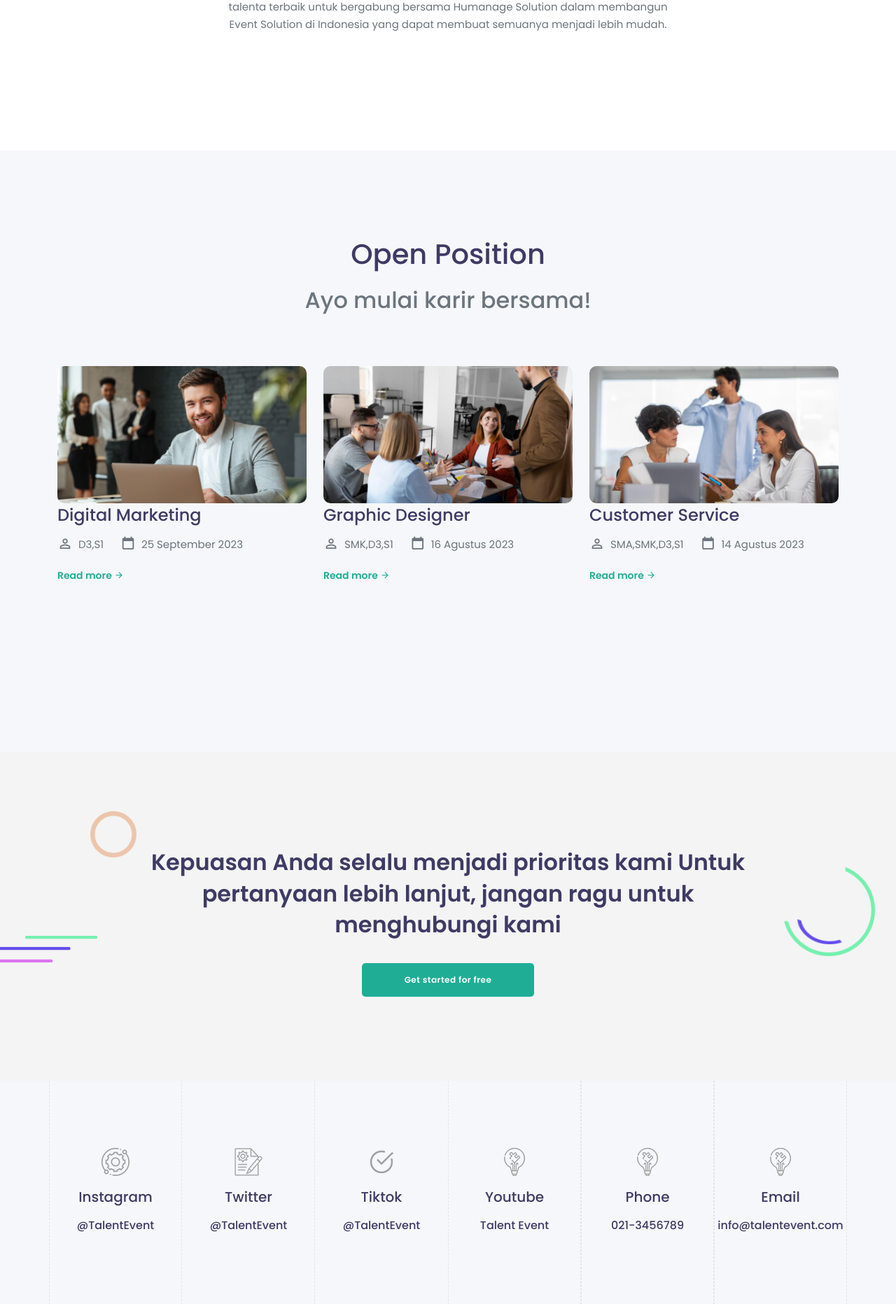
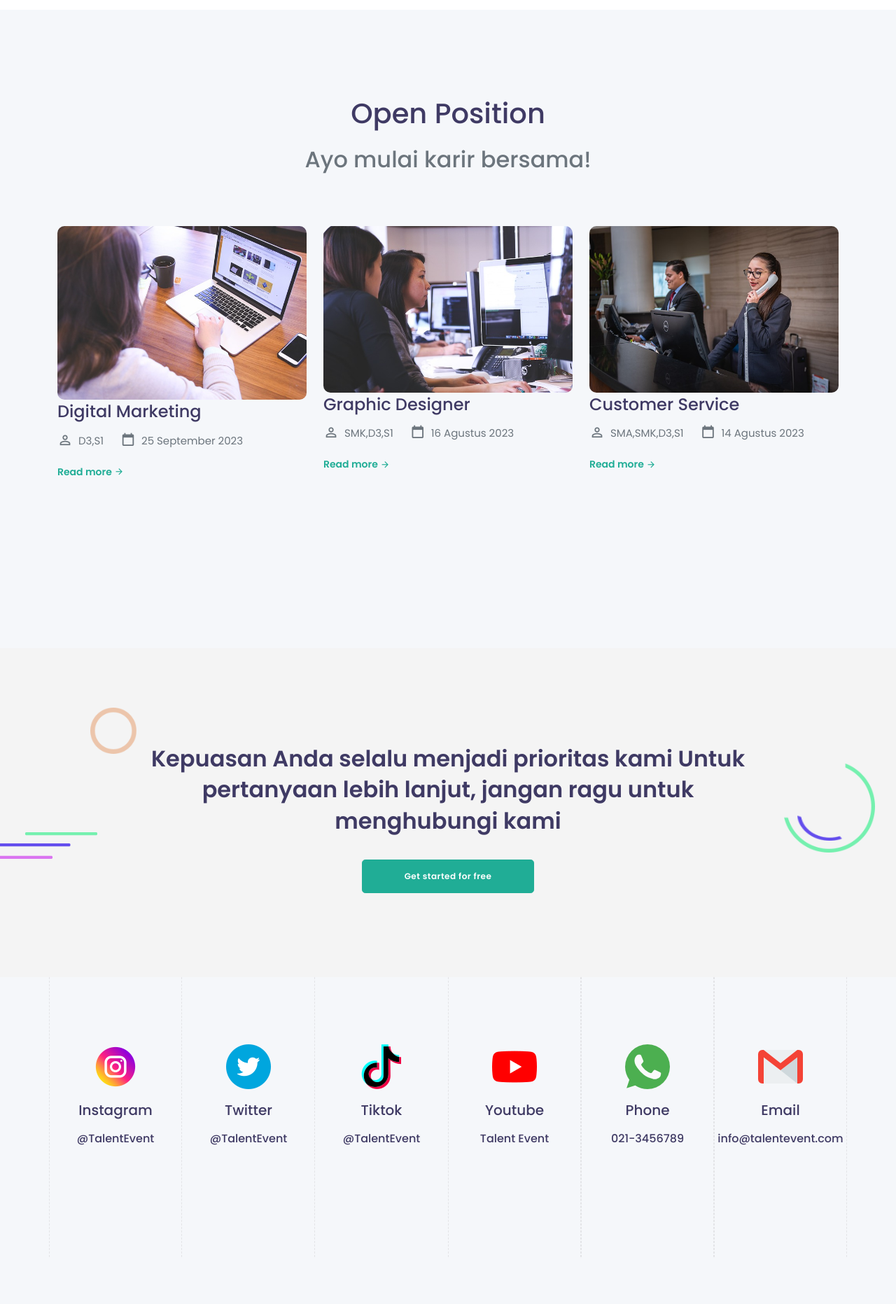
Before and after one commit to AmandaYora/event, a CodeIgniter 4 app: the page made by app/Views/LandingPage/index.php in a window 1280 px wide. Shown: the part 4063-5926 px from the top of the page at 70% size. Run offline with PHP 8.4 and a stand-in for CodeIgniter, Linux system fonts and the light colour scheme; the template is opened without the code that fills it, so the values that code supplies are empty; some libraries are stand-ins or nearby versions.

Commit message:
penambahan gambar&icon

```diff
--- a/app/Views/LandingPage/index.php
+++ b/app/Views/LandingPage/index.php
@@ -15,6 +15,7 @@
 
     <!-- Bootstrap core CSS -->
     <link href="<?= base_url('assets/landingpage/css/bootstrap.min.css'); ?>" rel="stylesheet">
+    <link rel="stylesheet" href="https://cdn.jsdelivr.net/npm/mdi-font@2.2.43/css/materialdesignicons.min.css">
 
     <!-- tiny slider -->
     <link href="<?= base_url('assets/landingpage/css/tiny-slider.css'); ?>" rel="stylesheet">
@@ -23,6 +24,9 @@
 
     <!-- Materialdesign icons css -->
     <link href="<?= base_url('assets/landingpage/css/materialdesignicons.min.css'); ?>" rel="stylesheet">
+    <link rel="stylesheet" href="https://cdn.jsdelivr.net/npm/mdi-font@2.2.43/css/materialdesignicons.min.css">
+
+
 
     <!-- Custom styles for this template -->
     <link href="<?= base_url('assets/landingpage/css/style.css'); ?>" rel="stylesheet">
@@ -95,7 +99,7 @@
                     <div class="col-lg-6 mt-5">
                         <div class="animation-image" id="home-animation">
                             <div class="main-image mt-5 mt-lg-0 ms-lg-5 position-relative">
-                                <img src="<?= base_url('assets/landingpage/images/home/home-bg.png'); ?>" alt="" class="img-fluid">
+                                <img src="<?= base_url('assets/landingpage/images/home/home-bg.jpg'); ?>" alt="" class="img-fluid">
                             </div>
                         </div>
                     </div>
@@ -228,7 +232,7 @@
                 <div class="col-lg-7">
                     <div class="sec-image position-relative " id="sec-image">
                         <div class="bg-img overflow-hidden border-radius">
-                            <img src="<?= base_url('assets/landingpage/images/features/img-1.png'); ?>" alt="" class="img-fluid">
+                            <img src="<?= base_url('assets/landingpage/images/features/img-11.jpg'); ?>" alt="" class="img-fluid">
                         </div>
                         <div class="youtube-icon ">
                             <a href="#watchvideomodal" data-bs-toggle="modal">
@@ -413,11 +417,10 @@
                     </div>
                 </div>
             </div>
-
             <div class="row mt-5">
                 <div class="col-lg-4 col-md-6 mt-4 mt-2">
                     <div class="blog-image overflow-hidden">
-                        <img src="assets/landingpage/images/blog/img-1.jpg" alt="" class="img-fluid w-100">
+                        <img src="assets/landingpage/images/blog/img-122.jpg" alt="" class="img-fluid w-100">
                     </div>
                     <div class="blog-content mb-2">
                         <!-- <a href="">
@@ -443,7 +446,7 @@
                 </div>
                 <div class="col-lg-4 col-md-6 mt-4 mt-2">
                     <div class="blog-image overflow-hidden">
-                        <img src="assets/landingpage/images/blog/img-2.jpg" alt="" class="img-fluid w-100">
+                        <img src="assets/landingpage/images/blog/img-222.jpg" alt="" class="img-fluid w-100">
                     </div>
                     <div class="blog-content mb-2">
                         <!-- <a href="">
@@ -469,7 +472,7 @@
                 </div>
                 <div class="col-lg-4 col-md-6  mt-4 mt-2">
                     <div class="blog-image overflow-hidden">
-                        <img src="assets/landingpage/images/blog/img-3.jpg" alt="" class="img-fluid w-100">
+                        <img src="assets/landingpage/images/blog/img-333.jpg" alt="" class="img-fluid w-100">
                     </div>
                     <div class="blog-content">
                         <!-- <a href="">
@@ -534,7 +537,7 @@
                             <div class="side-border-left"></div>
                             <div class="py-5 pb-0">
                                 <div class="counter-image">
-                                    <img src="<?= base_url('assets/landingpage/images/counter/support.png'); ?>" alt="">
+                                    <img src="<?= base_url('assets/landingpage/images/counter/instagram.png'); ?>" alt="">
                                 </div>
                                 <!-- <h2 class="counter_value fw-bold mt-2 text-primary" data-bs-target="1789"></h2> -->
                                 <h5 class="counter-caption mb-0 mt-3">Instagram</h5>
@@ -547,7 +550,7 @@
                     <div class="col-lg-2 p-lg-0">
                         <div class="counter-box py-0 py-lg-5 text-center">
                             <div class="py-5 pb-0">
-                                <img src="<?= base_url('assets/landingpage/images/counter/project-running.png'); ?>" alt="">
+                                <img src="<?= base_url('assets/landingpage/images/counter/twitter.png'); ?>" alt="">
                                 <!-- <h2 class="counter_value fw-bold mt-2 text-primary" data-bs-target="19">0</h2> -->
                                 <h5 class="counter-caption mb-0 mt-3">Twitter</h5>
                                 <h6 class="counter-caption mb-0 mt-3">@TalentEvent</h6>
@@ -559,7 +562,7 @@
                     <div class="col-lg-2 p-lg-0">
                         <div class="counter-box py-0 py-lg-5 text-center side-border">
                             <div class="py-5 pb-0">
-                                <img src="<?= base_url('assets/landingpage/images/counter/check.png'); ?>" alt="">
+                                <img src="<?= base_url('assets/landingpage/images/counter/tik-tok.png'); ?>" alt="">
                                 <!-- <h2 class="counter_value fw-bold mt-2 text-primary" data-bs-target="24">0</h2> -->
                                 <h5 class="counter-caption mb-0 mt-3">Tiktok</h5>
                                 <h6 class="counter-caption mb-0 mt-3">@TalentEvent</h6>
@@ -571,7 +574,7 @@
                         <div class="counter-box py-0 py-lg-5 text-center side-border">
                             <div class="side-border-left"></div>
                             <div class="py-5">
-                                <img src="<?= base_url('assets/landingpage/images/counter/idea.png'); ?>" alt="">
+                                <img src="<?= base_url('assets/landingpage/images/counter/youtube.png'); ?>" alt="">
                                 <!-- <h2 class="counter_value fw-bold mt-2 text-primary" data-bs-target="1090">0</h2> -->
                                 <h5 class="counter-caption mb-0 mt-3">Youtube</h5>
                                 <h6 class="counter-caption mb-0 mt-3">Talent Event</h6>
@@ -584,7 +587,7 @@
                         <div class="counter-box py-0 py-lg-5 text-center side-border">
                             <div class="side-border-left"></div>
                             <div class="py-5">
-                                <img src="<?= base_url('assets/landingpage/images/counter/idea.png'); ?>" alt="">
+                                <img src="<?= base_url('assets/landingpage/images/counter/whatsapp.png'); ?>" alt="">
                                 <!-- <h2 class="counter_value fw-bold mt-2 text-primary" data-bs-target="1090">0</h2> -->
                                 <h5 class="counter-caption mb-0 mt-3">Phone</h5>
                                 <h6 class="counter-caption mb-0 mt-3">021-3456789</h6>
@@ -597,7 +600,7 @@
                         <div class="counter-box py-0 py-lg-5 text-center side-border">
                             <div class="side-border-left"></div>
                             <div class="py-5">
-                                <img src="<?= base_url('assets/landingpage/images/counter/idea.png'); ?>" alt="">
+                                <img src="<?= base_url('assets/landingpage/images/counter/gmail.png'); ?>" alt="">
                                 <!-- <h2 class="counter_value fw-bold mt-2 text-primary" data-bs-target="1090">0</h2> -->
                                 <h5 class="counter-caption mb-0 mt-3">Email</h5>
                                 <h6 class="counter-caption mt-3">info@talentevent.com</h6>
```
Also changed, not shown: public/assets/landingpage/images/blog/img-11.jpg (renamed from public/assets/landingpage/images/blog/img-1.jpg), public/assets/landingpage/images/blog/img-122.jpg (added), public/assets/landingpage/images/blog/img-222.jpg (added), public/assets/landingpage/images/blog/img-3.jpg, public/assets/landingpage/images/blog/img-333.jpg (added), public/assets/landingpage/images/blog/img-3333.jpg (added), public/assets/landingpage/images/counter/gmail.png (added), public/assets/landingpage/images/counter/gmail1.png (added), public/assets/landingpage/images/counter/gmail11.png (added), public/assets/landingpage/images/counter/instagram.png (added), public/assets/landingpage/images/counter/tik-tok.png (added), public/assets/landingpage/images/counter/twitter.png (added), public/assets/landingpage/images/counter/whatsapp.png (added), public/assets/landingpage/images/counter/youtube.png (added), 3 more files.
